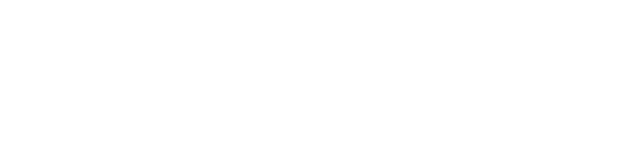
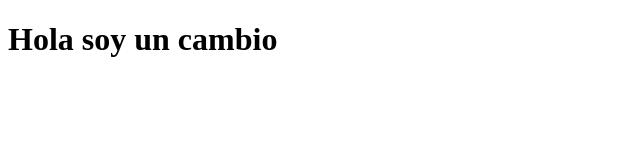
Before and after one commit to juanramosss/prueba, a plain HTML site: page index.html in a window 1280 px wide. Shown: the whole page, without its empty margins (0-640 px from the left). Drawn offline with Linux system fonts and the light colour scheme.

Commit message:
soyuncambio

```diff
--- a/index.html
+++ b/index.html
@@ -7,6 +7,6 @@
     <title>Document</title>
 </head>
 <body>
-
+    <h1>Hola soy un cambio</h1>
 </body>
 </html>
```
